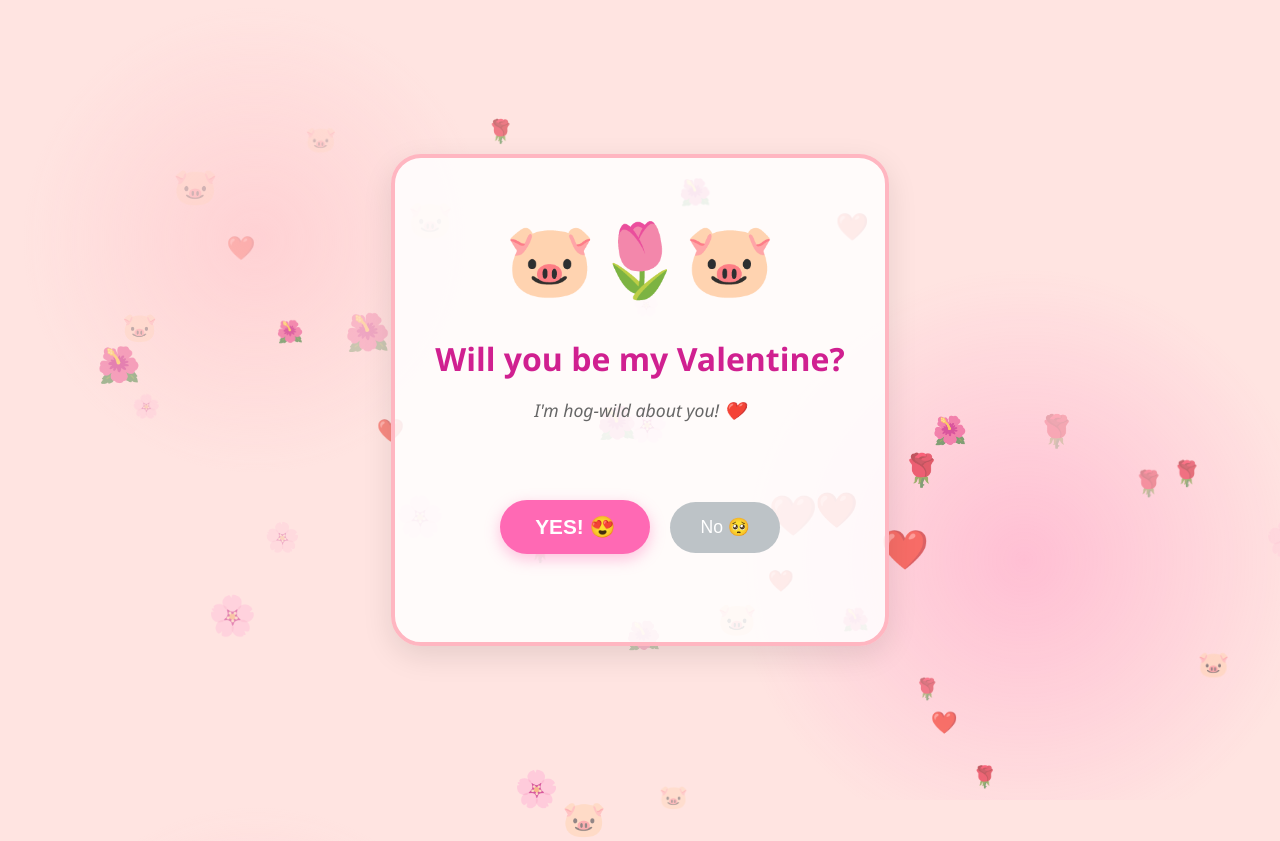
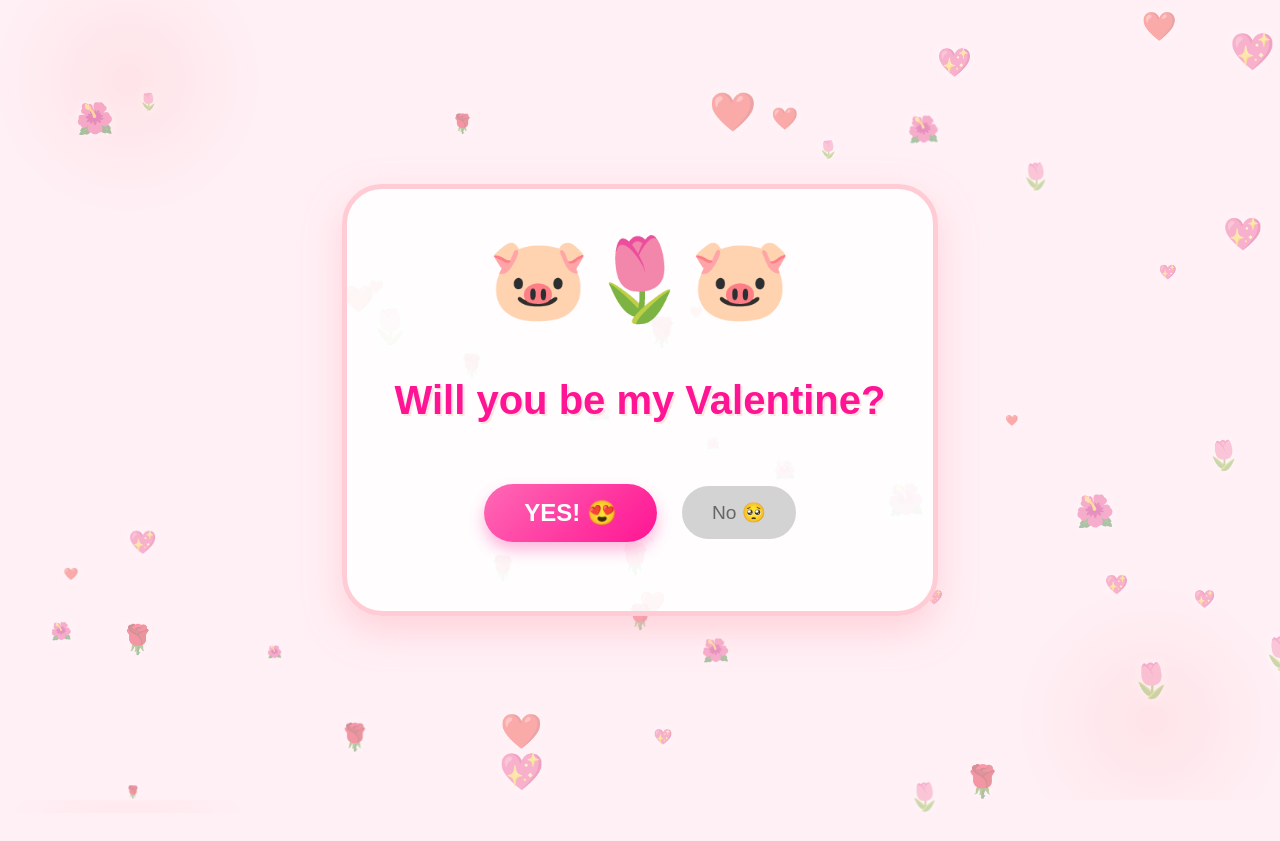
Before and after one commit to SUddz017/be-my-valentine, a plain HTML site: page index.html in a window 1280 px wide. Shown: the top 841 px of the page. After the commit the page ends 813 px from the top, so only its background shows below. Drawn offline with nearby package versions, Linux system fonts and the light colour scheme.

Commit message:
Update index.html

```diff
--- a/index.html
+++ b/index.html
@@ -3,7 +3,7 @@
 <head>
     <meta charset="UTF-8">
     <meta name="viewport" content="width=device-width, initial-scale=1.0">
-    <title>A Special Question 🐷❤️</title>
+    <title>Be My Valentine? 🐷💖</title>
     <script src="https://cdn.jsdelivr.net/npm/canvas-confetti@1.6.0/dist/confetti.browser.min.js"></script>
     <style>
         body {
@@ -13,82 +13,82 @@
             justify-content: center;
             align-items: center;
             height: 100vh;
-            background-color: #ffe4e1;
-            /* Romantic background gradient */
+            background-color: #fff0f5;
+            /* Poppy & Heart themed background */
             background-image:
-                radial-gradient(circle at 20% 30%, rgba(255, 182, 193, 0.4) 0%, transparent 20%),
-                radial-gradient(circle at 80% 70%, rgba(255, 105, 180, 0.3) 0%, transparent 25%);
-            font-family: 'Segoe UI', Tahoma, Geneva, Verdana, sans-serif;
+                radial-gradient(circle at 10% 10%, rgba(255, 0, 0, 0.05) 0%, transparent 10%),
+                radial-gradient(circle at 90% 90%, rgba(255, 0, 0, 0.05) 0%, transparent 10%);
+            font-family: 'Arial Round', sans-serif;
             overflow: hidden;
             text-align: center;
         }
 
         .container {
-            background: rgba(255, 255, 255, 0.85);
-            padding: 2.5rem;
-            border-radius: 30px;
-            box-shadow: 0 10px 30px rgba(0,0,0,0.1);
-            border: 4px solid #ffb6c1;
+            background: rgba(255, 255, 255, 0.9);
+            padding: 3rem;
+            border-radius: 40px;
+            box-shadow: 0 15px 35px rgba(255, 182, 193, 0.5);
+            border: 5px solid #ffccd5;
             z-index: 10;
-            max-width: 85%;
-            transition: all 0.3s ease;
         }
 
-        h1 { color: #d02090; margin-bottom: 10px; font-size: 2rem; }
-        p { font-size: 1.1rem; color: #666; font-style: italic; }
+        /* Bouncing Pig Animation */
+        .piggy-container {
+            font-size: 5rem;
+            margin-bottom: 20px;
+            display: inline-block;
+            animation: pigBounce 0.6s infinite alternate cubic-bezier(0.455, 0.03, 0.515, 0.955);
+        }
 
-        .piggy-container { font-size: 4.5rem; margin: 20px 0; animation: bounce 2s infinite; }
+        @keyframes pigBounce {
+            from { transform: translateY(0) scale(1); }
+            to { transform: translateY(-20px) scale(1.05); }
+        }
 
-        @keyframes bounce {
-            0%, 100% { transform: translateY(0); }
-            50% { transform: translateY(-10px); }
-        }
+        h1 { color: #ff1493; font-size: 2.5rem; text-shadow: 2px 2px #ffe4e1; }
 
         .btn-group {
             display: flex;
             justify-content: center;
             align-items: center;
-            gap: 20px;
-            margin-top: 30px;
-            position: relative;
-            min-height: 150px; /* Space for growing button */
+            gap: 25px;
+            margin-top: 40px;
+            min-height: 100px;
         }
 
         #yesBtn {
-            background-color: #ff69b4;
+            background: linear-gradient(135deg, #ff69b4, #ff1493);
             color: white;
             border: none;
-            padding: 15px 35px;
+            padding: 15px 40px;
             border-radius: 50px;
-            font-size: 1.3rem;
+            font-size: 1.5rem;
             font-weight: bold;
             cursor: pointer;
-            transition: transform 0.2s cubic-bezier(0.175, 0.885, 0.32, 1.275);
-            box-shadow: 0 5px 15px rgba(255, 105, 180, 0.4);
+            transition: transform 0.2s;
+            box-shadow: 0 8px 15px rgba(255, 20, 147, 0.3);
             z-index: 100;
         }
 
         #noBtn {
-            background-color: #bdc3c7;
-            color: white;
+            background-color: #d3d3d3;
+            color: #666;
             border: none;
             padding: 15px 30px;
             border-radius: 50px;
-            font-size: 1.1rem;
+            font-size: 1.2rem;
             cursor: pointer;
             position: relative;
-            transition: 0.15s ease-out;
         }
 
-        .floating-emoji { position: absolute; pointer-events: none; z-index: 1; }
+        .flower-bg { position: absolute; pointer-events: none; z-index: 1; filter: drop-shadow(0 0 5px white); }
     </style>
 </head>
 <body>
 
-    <div class="container" id="mainCard">
+    <div class="container">
         <div class="piggy-container">🐷🌷🐷</div>
-        <h1 id="mainHeading">Will you be my Valentine?</h1>
-        <p id="subText">I'm hog-wild about you! ❤️</p>
+        <h1 id="headline">Will you be my Valentine?</h1>
 
         <div class="btn-group">
             <button id="yesBtn">YES! 😍</button>
@@ -99,38 +99,34 @@
     <script>
         const yesBtn = document.getElementById('yesBtn');
         const noBtn = document.getElementById('noBtn');
-        const heading = document.getElementById('mainHeading');
-        const subText = document.getElementById('subText');
+        const headline = document.getElementById('headline');
         let yesScale = 1;
 
-        // Confetti Function
-        function fireConfetti() {
-            const defaults = { spread: 360, ticks: 100, gravity: 0.5, decay: 0.94, startVelocity: 30, shapes: ['heart'], colors: ['#FF69B4', '#FF1493', '#FFFFFF'] };
-
-            confetti({ ...defaults, particleCount: 50, scalar: 2 });
-            confetti({ ...defaults, particleCount: 25, scalar: 3 });
-        }
-
-        // Growing Yes Button
+        // Yes Button Logic
         yesBtn.addEventListener('click', () => {
-            yesScale += 0.4;
+            // 1. Grow the button
+            yesScale += 0.5;
             yesBtn.style.transform = `scale(${yesScale})`;
 
-            // Trigger Confetti
-            fireConfetti();
+            // 2. Hide the No button
+            noBtn.style.display = 'none';
 
-            if(yesScale > 2) {
-                heading.innerText = "YAY! BEST DAY EVER! 💖";
-                subText.innerText = "You've made this piggy so happy! 🐷🎀";
-            }
+            // 3. Update text
+            headline.innerText = "YAY! BEST CHOICE EVER! 🐷💖";
+
+            // 4. Confetti Party!
+            confetti({
+                particleCount: 150,
+                spread: 70,
+                origin: { y: 0.6 },
+                colors: ['#ff69b4', '#ff1493', '#ff0000']
+            });
         });
 
-        // Moving No Button logic
+        // No Button Logic (Evasive Maneuvers)
         const moveNo = () => {
-            const padding = 50;
-            const x = Math.random() * (window.innerWidth - noBtn.offsetWidth - padding);
-            const y = Math.random() * (window.innerHeight - noBtn.offsetHeight - padding);
-
+            const x = Math.random() * (window.innerWidth - noBtn.offsetWidth);
+            const y = Math.random() * (window.innerHeight - noBtn.offsetHeight);
             noBtn.style.position = 'fixed';
             noBtn.style.left = `${x}px`;
             noBtn.style.top = `${y}px`;
@@ -142,20 +138,20 @@
             moveNo();
         });
 
-        // Background decorations
-        function createFloatingEmoji(emoji) {
+        // Creating floating hearts and poppies
+        function createDecoration(symbol) {
             const el = document.createElement('div');
-            el.className = 'floating-emoji';
-            el.innerText = emoji;
+            el.className = 'flower-bg';
+            el.innerText = symbol;
             el.style.left = Math.random() * 100 + 'vw';
             el.style.top = Math.random() * 100 + 'vh';
-            el.style.fontSize = (Math.random() * 20 + 20) + 'px';
-            el.style.opacity = Math.random() * 0.5 + 0.2;
+            el.style.fontSize = (Math.random() * 30 + 10) + 'px';
+            el.style.opacity = '0.4';
             document.body.appendChild(el);
         }
 
-        ['🌺', '❤️', '🌹', '🐷', '🌸'].forEach(e => {
-            for(let i=0; i<8; i++) createFloatingEmoji(e);
+        ['🌺', '❤️', '🌹', '🌷', '💖'].forEach(sym => {
+            for(let i=0; i<10; i++) createDecoration(sym);
         });
     </script>
 </body>
```
